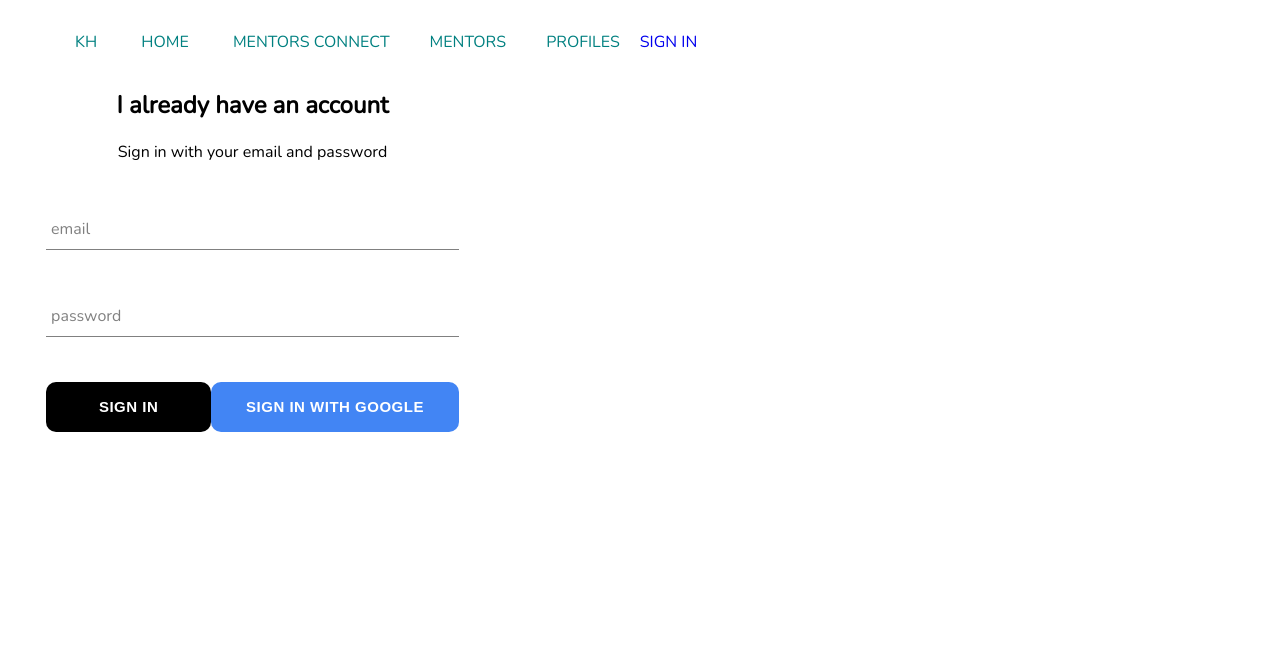
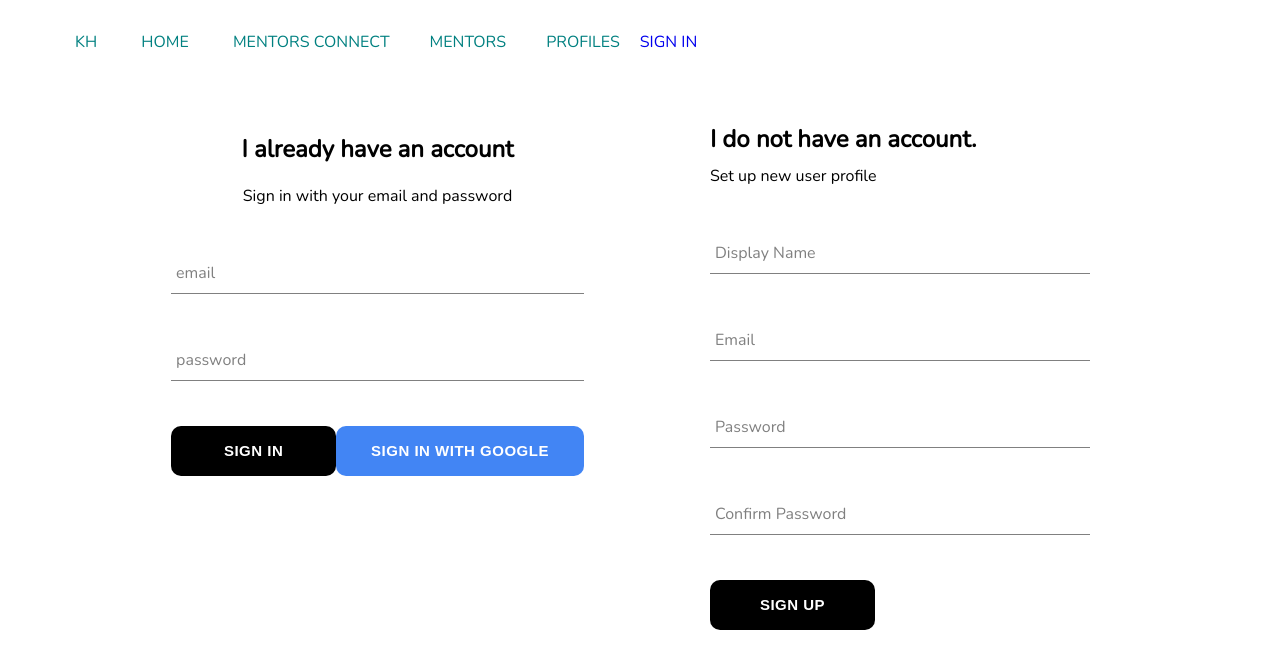
Before and after one commit to redpandarevolt/kiddies-helper, a React (Create React App) app: page /sign-in in a window 1280 px wide. Shown: the top 668 px of the page. Built offline with nearby package versions, Linux system fonts and the light colour scheme; no server answers.

Commit message:
firebase set up to store users that sign in with email & password as new users, they are collected in cloud firestore database successfully

```diff
--- a/src/App.js
+++ b/src/App.js
@@ -9,7 +9,6 @@
 
 import SignInOrSignUpPage from "./pages/sing-in-or-up/sign-in-or-up";
 import { auth, createUserProfileDocument } from './firebase/firebase.utils';
-import Profile from "./pages/profile/profile";
 
 import './App.css';
 
@@ -36,6 +35,7 @@
                             ...snapshot.data()
                         }
                     });
+                    console.log(this.state)
                 });
             }
             this.setState({currentUser: userAuth});
--- a/src/components/sign-in/sign-in.styles.scss
+++ b/src/components/sign-in/sign-in.styles.scss
@@ -4,6 +4,7 @@
   align-items: center;
   display: flex;
   flex-direction: column;
+  margin: 30px 25px;
 
   .title {
     margin: 10px 0;
--- /dev/null
+++ b/src/components/sing-up/sign-up.component.jsx
@@ -0,0 +1,111 @@
+import React from 'react';
+
+import FormInput from '../form-input/form-input.component';
+import CustomButton from '../custom-button/custom-button.component';
+
+import {auth, createUserProfileDocument} from '../../firebase/firebase.utils';
+
+import './sign-up.styles.scss';
+
+class SignUp extends React.Component {
+    constructor () {
+        super();
+
+        this.state = {
+            displayName: '',
+            email: '',
+            password: '',
+            confirmPassword: ''
+        }
+    }
+
+
+    handleSubmit = async event => {
+        event.preventDefault();
+
+        const {displayName, email, password, confirmPassword} = this.state;
+
+        if(password !== confirmPassword){
+            alert("passwords must match");
+            return;
+        }
+
+        try {
+            const { user } = await auth.createUserWithEmailAndPassword(email, password);
+            await createUserProfileDocument(user,{ displayName});
+
+            this.setState({
+                displayName: '',
+                email: '',
+                password: '',
+                confirmPassword: ''
+            });
+
+        } catch(error){
+            console.error(error);
+        }
+    };
+
+    handleChange = event => {
+        const { name, value } = event.target;
+        this.setState({[name]: value});
+    }
+
+
+
+    render() {
+        const {displayName, email, password, confirmPassword} = this.state;
+        return (
+            <div className='sign-up'>
+                <h2 className='title'> I do not have an account.</h2>
+                <span>Set up new user profile</span>
+
+                <form className='sign-up-form' onSubmit={this.handleSubmit}>
+
+                    <FormInput
+                        type='text'
+                        name='displayName'
+                        value={displayName}
+                        onChange={this.handleChange}
+                        label='Display Name'
+                        required
+                    />
+
+                    <FormInput
+                        type='email'
+                        name='email'
+                        value={email}
+                        onChange={this.handleChange}
+                        label='Email'
+                        required
+                   />
+
+                    <FormInput
+                        type='password'
+                        name='password'
+                        value={password}
+                        onChange={this.handleChange}
+                        label='Password'
+                        required
+                   />
+
+                    <FormInput
+                        type='password'
+                        name='confirmPassword'
+                        value={confirmPassword}
+                        onChange={this.handleChange}
+                        label='Confirm Password'
+                        required
+                    />
+
+                    <CustomButton type='submit'>
+                        Sign Up</CustomButton>
+                </form>
+
+            </div>
+        )
+
+    }
+}
+
+export default SignUp;
--- /dev/null
+++ b/src/components/sing-up/sign-up.styles.scss
@@ -0,0 +1,10 @@
+.sign-up {
+  display: flex;
+  flex-direction: column;
+  width: 380px;
+  margin: 30px 25px;
+
+  .title {
+    margin: 10px 0;
+  }
+}
--- a/src/pages/sing-in-or-up/sign-in-or-up.jsx
+++ b/src/pages/sing-in-or-up/sign-in-or-up.jsx
@@ -2,7 +2,8 @@
 
 import './sign-in-or-up.styles.scss';
 
-import SignIn from "../../components/sign-in/sign-in.component";
+import SignIn from '../../components/sign-in/sign-in.component';
+import SignUp from '../../components/sing-up/sign-up.component';
 
 
 
@@ -10,6 +11,7 @@
 const SignInOrSignUpPage = () => (
     <div className='sign-in-and-sign-up'>
         <SignIn />
+        <SignUp />
     </div>
 );
 
--- a/src/pages/sing-in-or-up/sign-in-or-up.styles.scss
+++ b/src/pages/sing-in-or-up/sign-in-or-up.styles.scss
@@ -0,0 +1,7 @@
+.sign-in-and-sign-up {
+  width: 80%;
+  display: flex;
+  justify-content: space-between;
+  margin: 30px 100px;
+  flex-wrap: wrap;
+}
```
Also changed, not shown: 1 other file (tests, documents, lock files or other folders).
